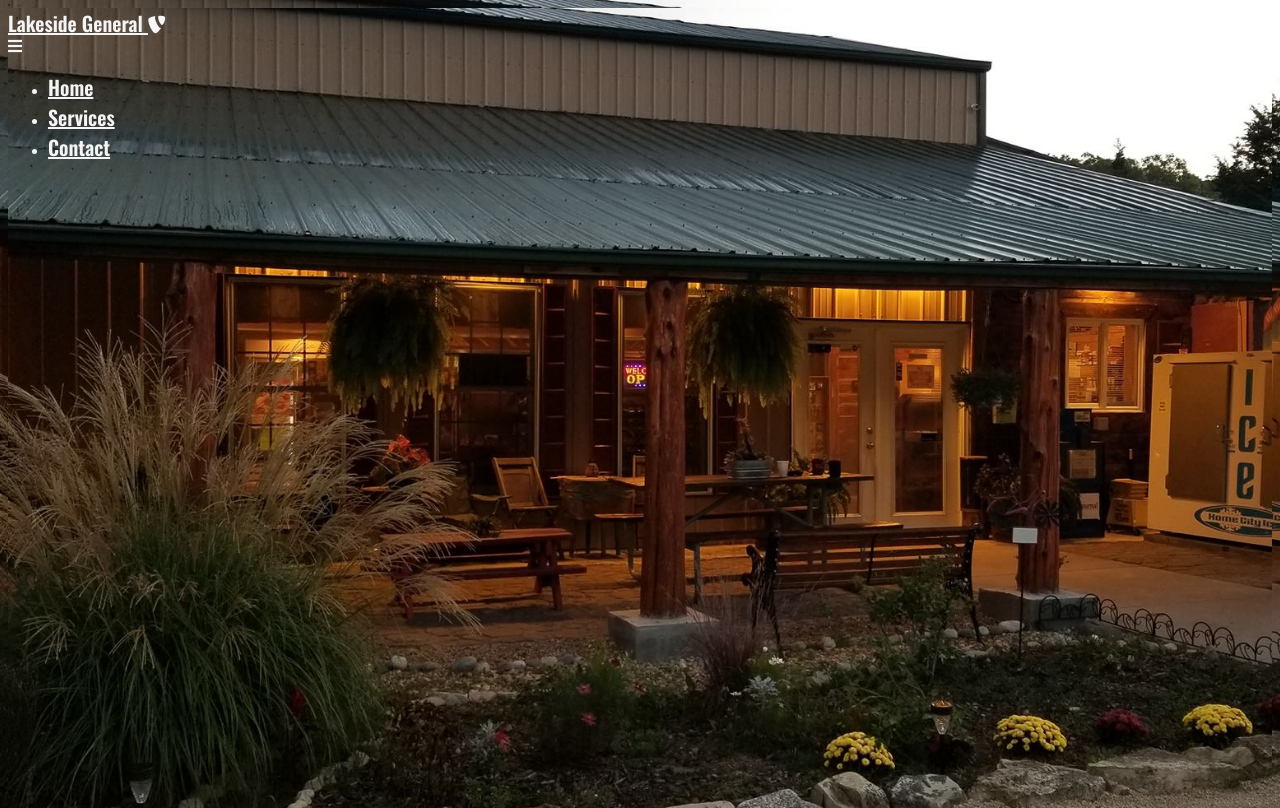
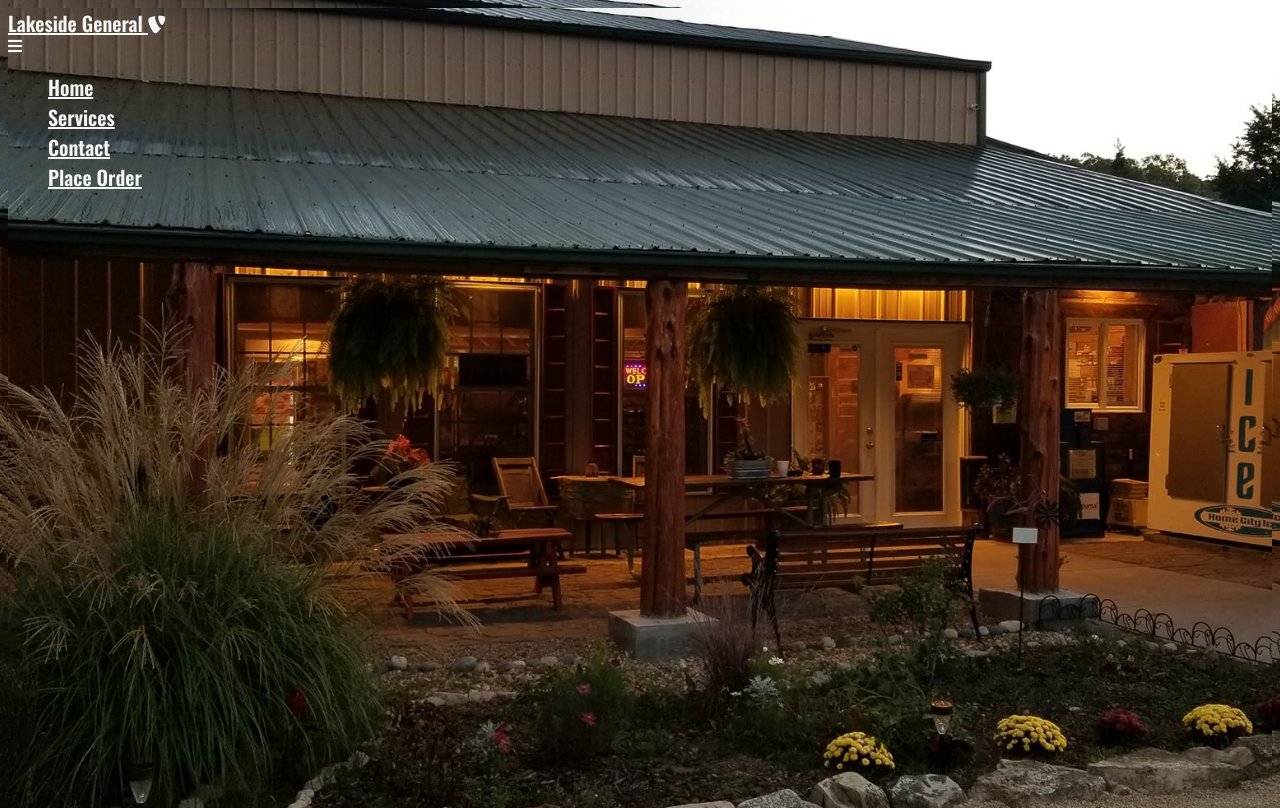
Before and after one commit to AdamCEssmyer/LakesideGeneral, a React (Create React App) app: page / in a window 1280 px wide. Built offline with nearby package versions, Linux system fonts and the light colour scheme.

Commit message:
created Button js and css

```diff
--- a/src/App.css
+++ b/src/App.css
@@ -19,3 +19,7 @@ a{
     font-family: 'Oswald', sans-serif;
     font-size: 20px;
 }
+
+ul {
+    list-style:none;
+}
--- a/src/components/navbar.js
+++ b/src/components/navbar.js
@@ -34,6 +34,15 @@ function Navbar() {
                    Contact
                </Link>
            </li>
+           <li className='nav-item'>
+               <Link
+               to='/sign-up'
+               className='nav-links-mobile'
+               onClick={closeMobileMenu}
+               >
+                   Place Order
+               </Link>
+           </li>
        </ul>
     </div>
    </nav>
```
Also changed, not shown: src/components/Button.js (added, +9 -0 lines), src/components/Button.css (added).
